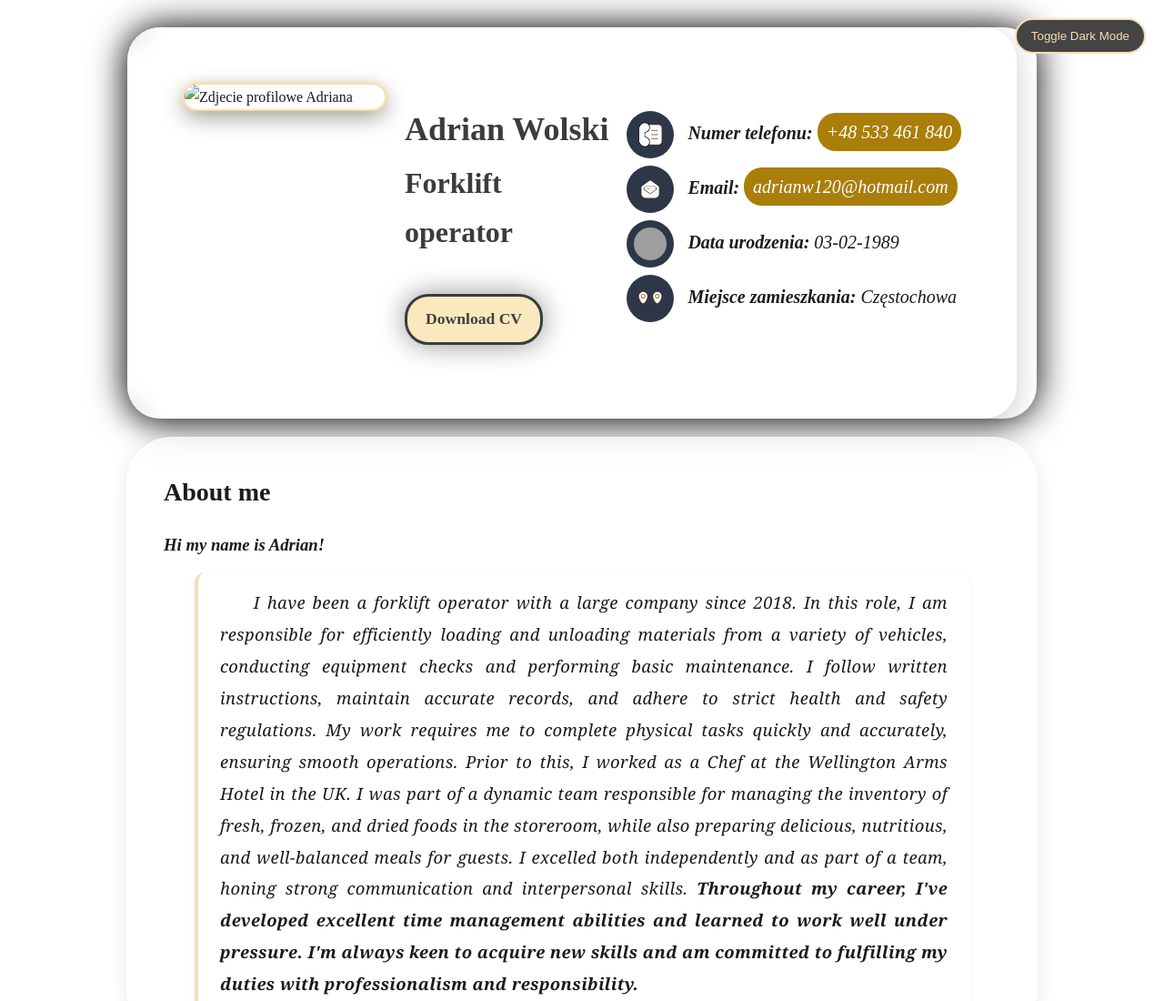
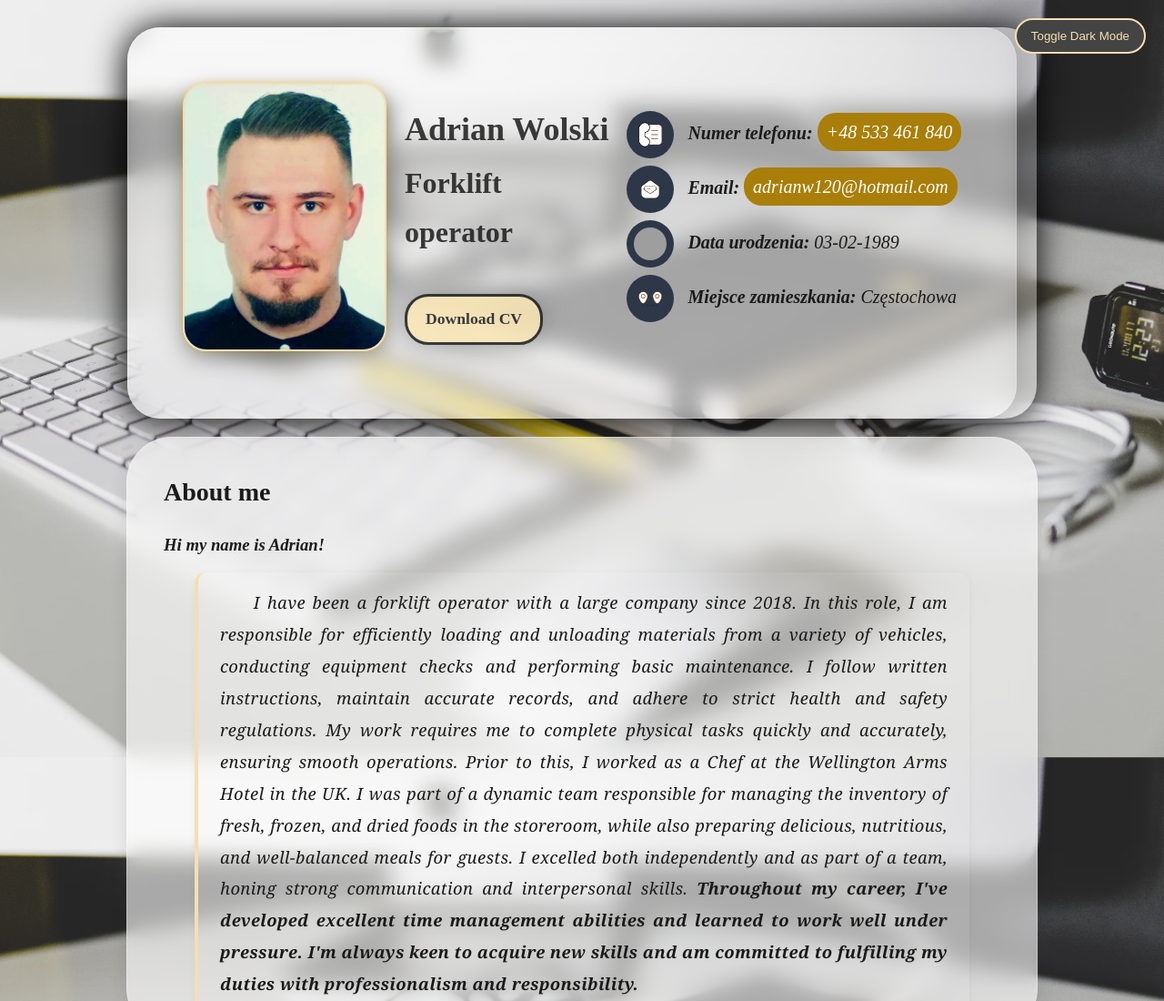
Before and after one commit to AmtR2/Resume, a plain HTML site: page index.html in a window 1280 px wide. Shown: the top 1100 px of the page at 91% size. Drawn offline with Linux system fonts and the light colour scheme; grey boxes are pictures that could not be loaded; a web font is replaced by a local one.

Commit message:
Update project giles

```diff
--- a/index.html
+++ b/index.html
@@ -6,9 +6,9 @@
             <meta name="viewport" content="width=device-width, initial-scale=1.0">
             <meta name="description" content="Adrian Wolski's professional CV - Forklift operator with international experience.">
             <meta property="og:title" content="Adrian Wolski CV">
-            <meta property="og:image" content="https://adrianwolskicv.netlify.app/preview.jpg">
+            <meta property="og:image" content="https://amtr2.github.io/Resume/preview.jpg">
             <meta property="og:type" content="website">
-            <meta property="og:url" content="https://adrianwolskicv.netlify.app">
+            <meta property="og:url" content="https://amtr2.github.io/Resume">
             <title>Adrian Wolski CV</title>
             <link rel="icon" type="image/x-icon" href="aw-icon.ico">
             <link rel="icon" type="image/png" href="images/A.png">
@@ -29,7 +29,7 @@
 
 <div class="container">
   <header>
-    <img class="profile-picture" src="imagecv.png" alt="Zdjecie profilowe Adriana">
+    <img class="profile-picture" src="images/imagecv.png" alt="Zdjecie profilowe Adriana">
 <div class="mobile-header-wrapper">
     <div class="headcontainer">
     <h1>Adrian Wolski</h1>
--- a/style.css
+++ b/style.css
@@ -11,7 +11,7 @@ html {
 body {
     font-family: "Hina Mincho", serif;
     position: relative;
-    background: url("Avif.avif") no-repeat center center fixed;
+    background: url("images/Avif.avif") no-repeat center center fixed;
     background-size: cover;
     font-size: 1rem;
     line-height: 1.7;
```
